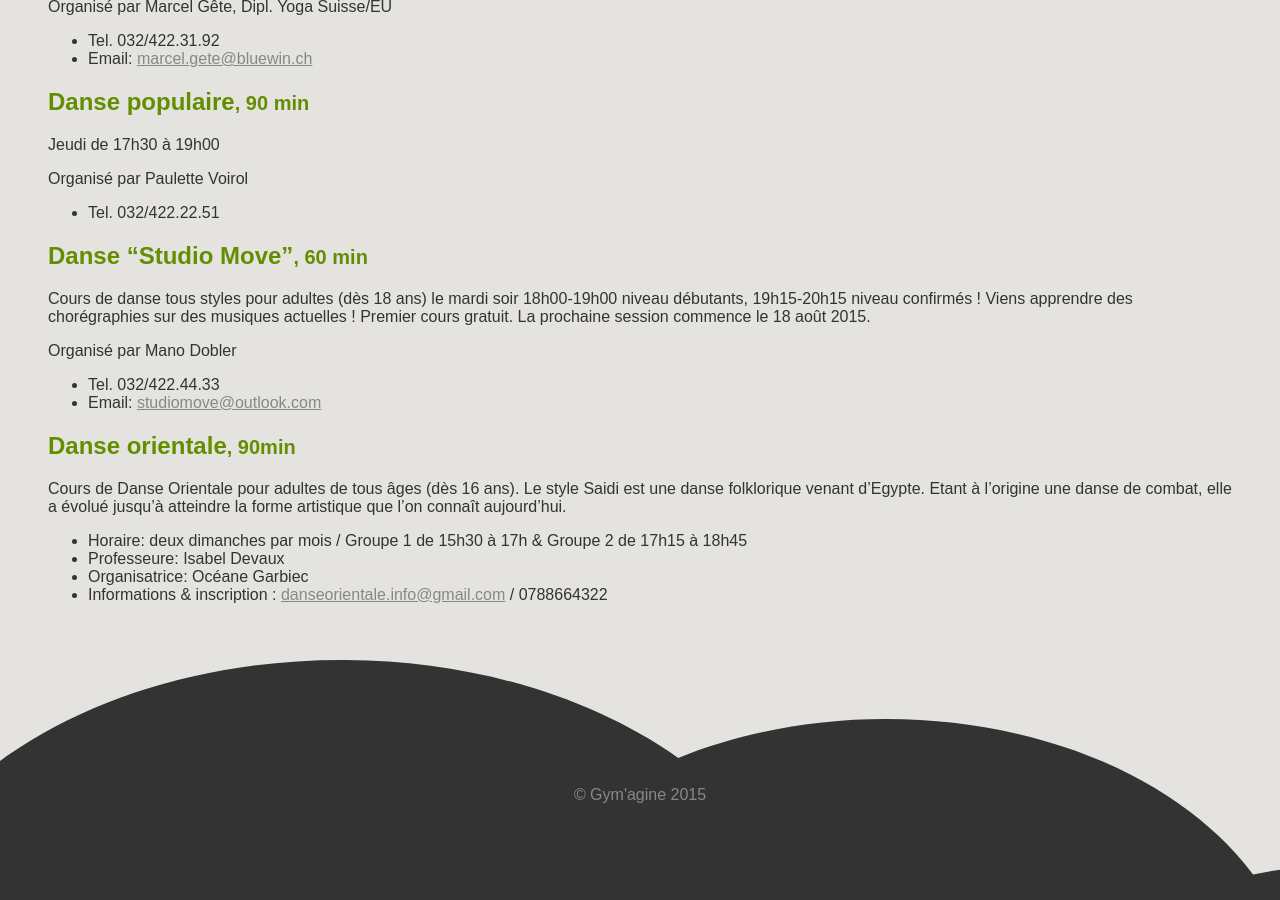
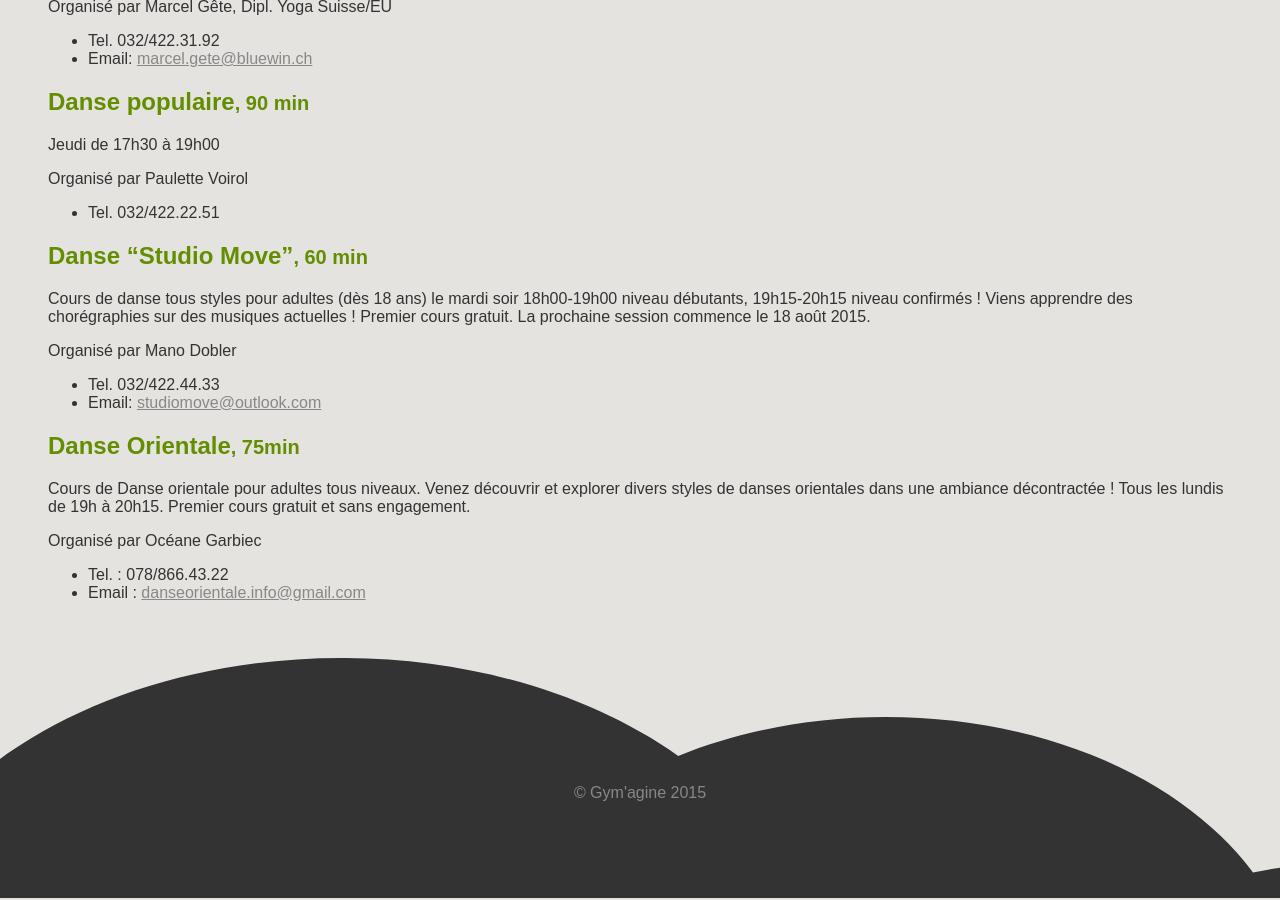
Before and after one commit to kilowhat/gymagine.ch, a Jekyll site: the page built from cours.md, in a window 1280 px wide and 900 px high, scrolled down 943 px. Built offline with Jekyll 4.4.1, drawn with Linux system fonts in a browser that asks for light colours; comment, search, counter and statistics services are not loaded.

Commit message:
Nouvelle description Danse Orientale

```diff
--- a/cours.md
+++ b/cours.md
@@ -60,13 +60,13 @@ Organisé par Mano Dobler
 - Tel. 032/422.44.33
 - Email: <studiomove@outlook.com>
 
-## Danse orientale<small>, 90min</small>
+## Danse Orientale<small>, 75min</small>
 
-Cours de Danse Orientale pour adultes de tous âges (dès 16 ans).
-Le style Saidi est une danse folklorique venant d'Egypte.
-Etant à l'origine une danse de combat, elle a évolué jusqu'à atteindre la forme artistique que l'on connaît aujourd'hui.
+Cours de Danse orientale pour adultes tous niveaux.
+Venez découvrir et explorer divers styles de danses orientales dans une ambiance décontractée !
+Tous les lundis de 19h à 20h15. Premier cours gratuit et sans engagement.
 
-- Horaire: deux dimanches par mois / Groupe 1 de 15h30 à 17h & Groupe 2 de 17h15 à 18h45
-- Professeure: Isabel Devaux
-- Organisatrice: Océane Garbiec
-- Informations & inscription : <danseorientale.info@gmail.com> / 0788664322
+Organisé par Océane Garbiec
+
+- Tel. : 078/866.43.22
+- Email : <danseorientale.info@gmail.com>
```
